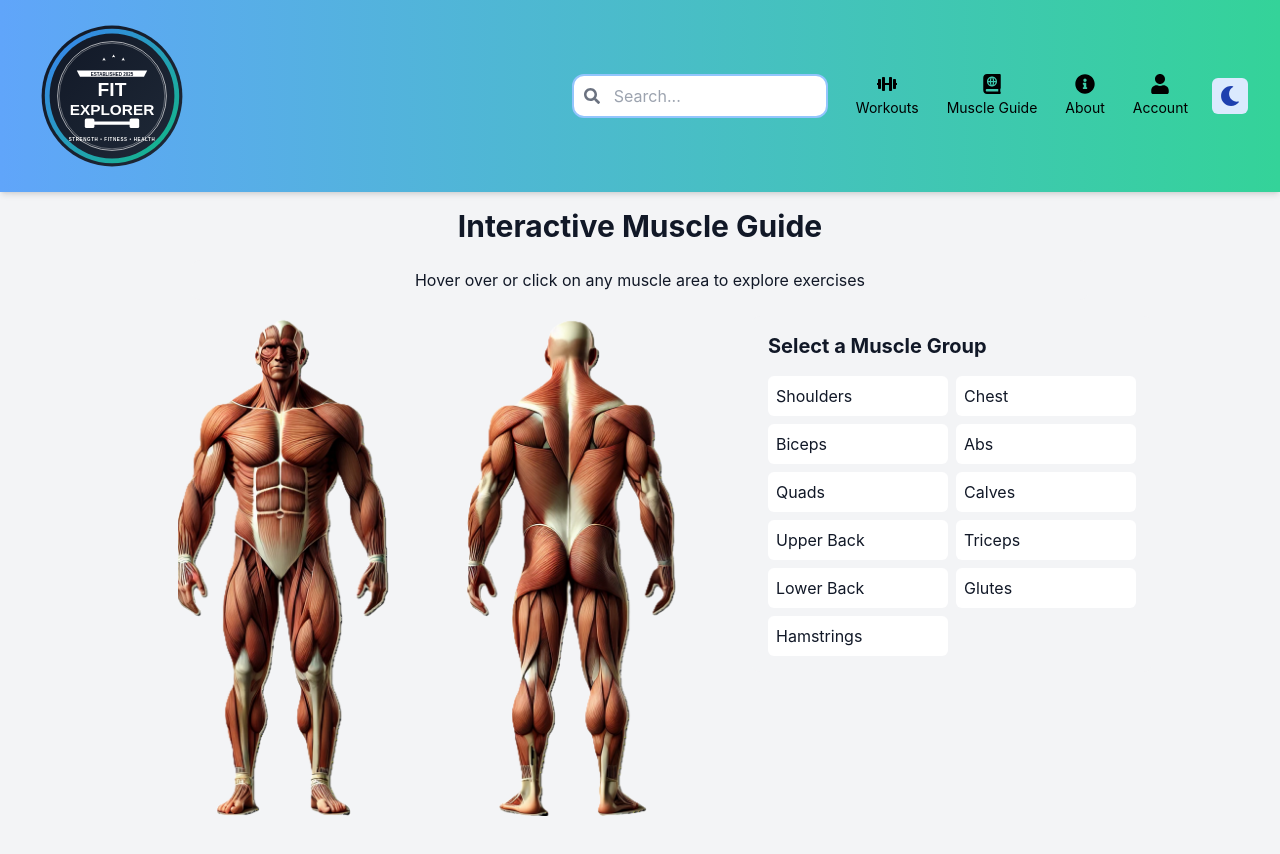
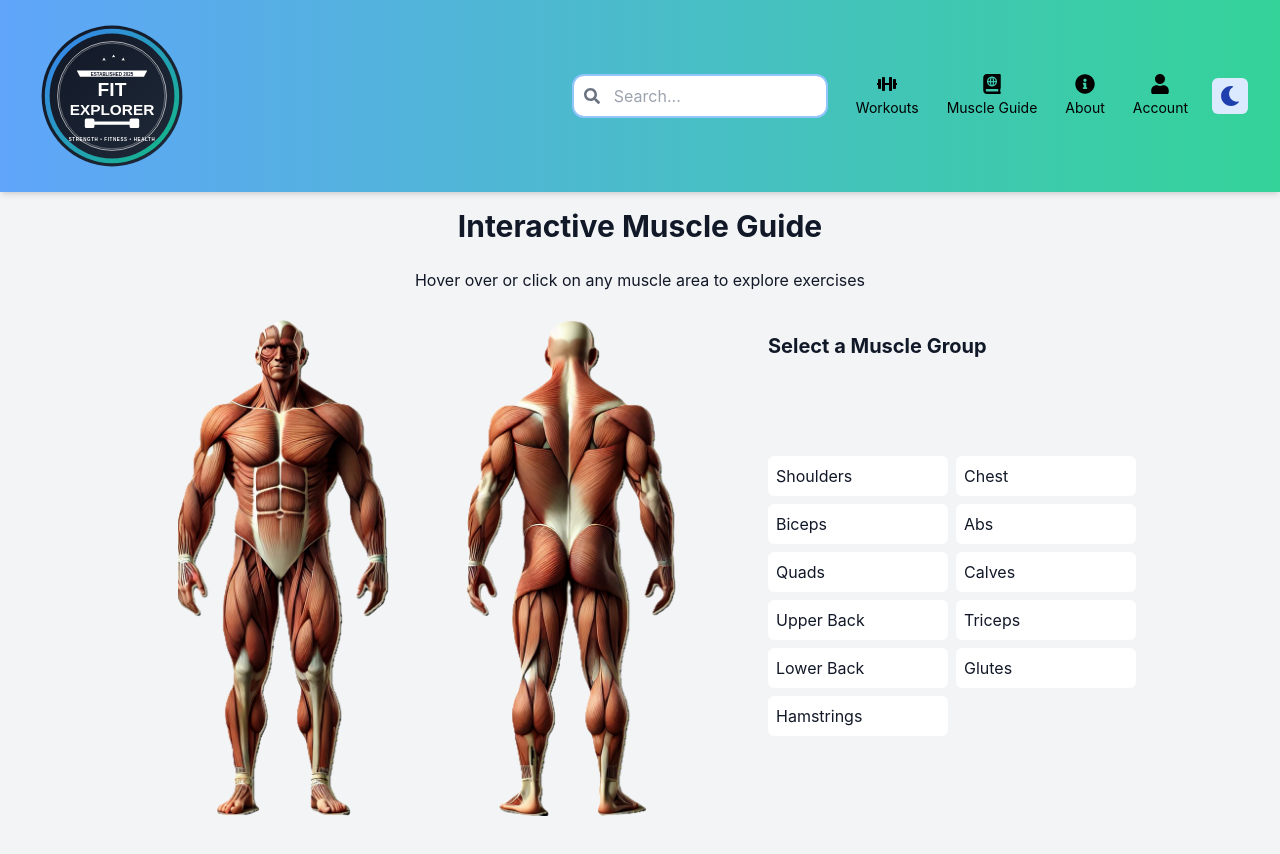
Before and after one commit to Chia213/FitExplorer, a React (Vite) app in the folder frontend/: page /explore-muscle-guide in a window 1280 px wide. Shown: the top 854 px of the page. Built offline with nearby package versions, Linux system fonts and the light colour scheme.

Commit message:
removed text under select muscle group

```diff
--- a/frontend/src/pages/ExploreMuscleGuide.jsx
+++ b/frontend/src/pages/ExploreMuscleGuide.jsx
@@ -596,18 +596,19 @@ function ExploreMuscleGuide() {
           ) : (
             <div className="bg-gray-100 dark:bg-gray-800 p-4 rounded-lg">
               <h2 className="text-xl font-bold mb-4">Select a Muscle Group</h2>
-              <p className="text-gray-600 dark:text-gray-400 mb-4">
-                {hoveredMuscle && hoveredMuscle !== (activeMuscleIndex !== null ? allMuscles[activeMuscleIndex].name : null) ? (
-                  <>
+
+              {/* Fixed height container for hover text to prevent layout shifts */}
+              <div className="h-16 mb-4">
+                {hoveredMuscle && (
+                  <p className="text-gray-600 dark:text-gray-400">
                     <span className="font-semibold">Hovering over: </span>
                     <span className="text-red-600">{hoveredMuscle}</span>
                     <br/>
                     <span className="text-sm">Click to select this muscle group</span>
-                  </>
-                ) : (
-                  ""
+                  </p>
                 )}
-              </p>
+              </div>
+
               <div className="grid grid-cols-2 gap-2">
                 {allMuscles.map((muscle, idx) => (
                   <button
```
